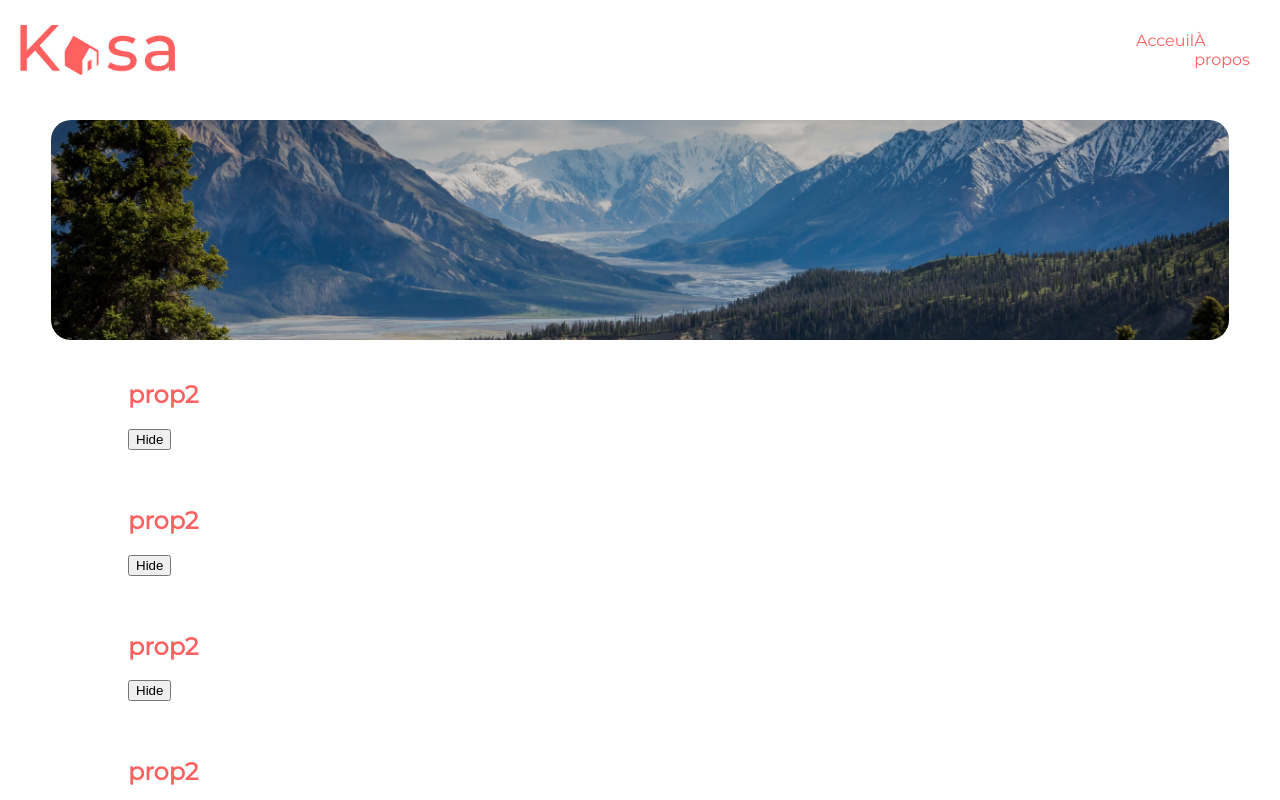
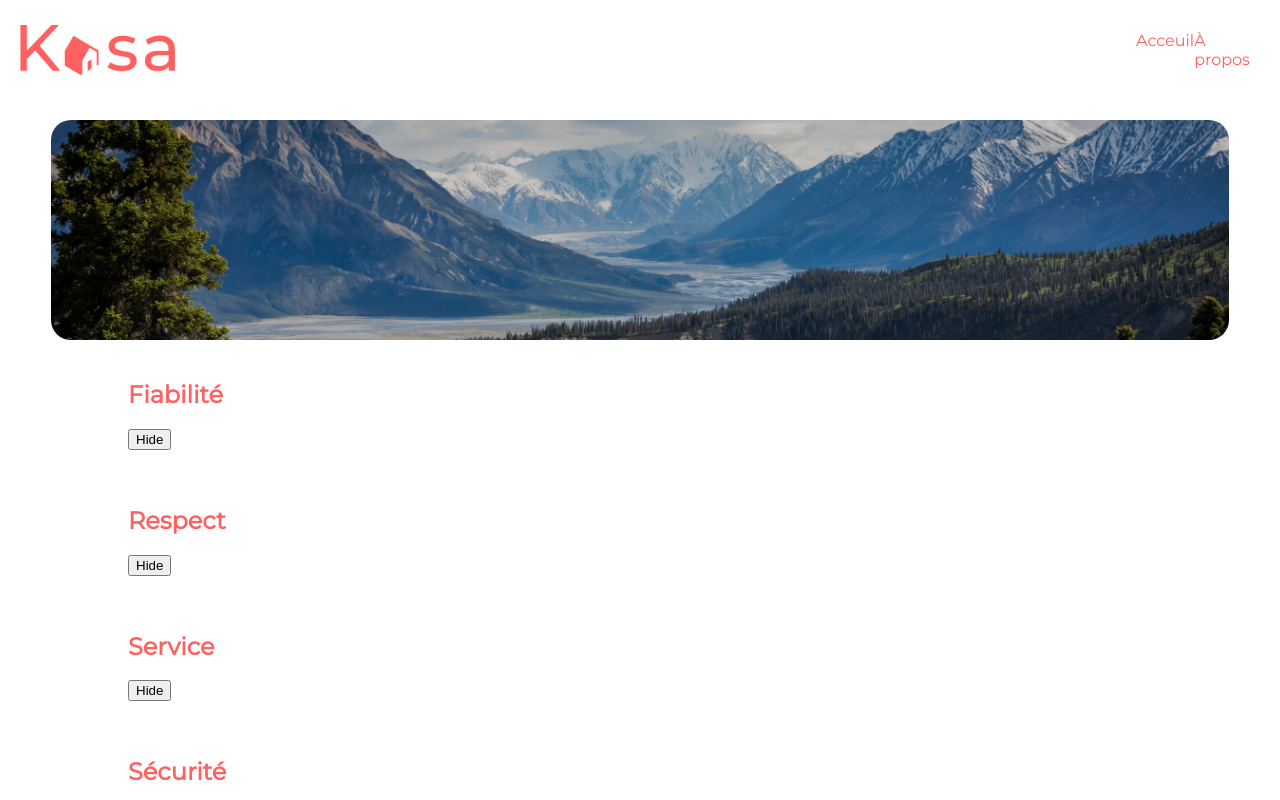
Before and after one commit to CMickus/Projet-6, a React (Create React App) app: page /A-propos in a window 1280 px wide. Shown: the top 800 px of the page. Built offline with nearby package versions, Linux system fonts and the light colour scheme.

Commit message:
commit de quelques tests

```diff
--- a/src/components/Hidden-text.jsx
+++ b/src/components/Hidden-text.jsx
@@ -16,7 +16,7 @@ function displayOnClick(){
 
 import React, { useState } from "react";
 function Text(text) { return (<p>{text.description}</p>) };
-function HiddenText(prop) {
+function HiddenText({prop, prop2}) {
     const [isVisible, setVisible] = useState(true);
 
     const onClick = () => setVisible(!isVisible);
@@ -24,11 +24,11 @@ function HiddenText(prop) {
     return (
         <div>
             <div>
-                <h2>prop2</h2>
+                <h2>{prop2}</h2>
                 <button onClick={onClick}>{isVisible ? 'Hide' : 'Show'}</button>
                 {isVisible ? <Text /> : null}
             </div>
-            <Text key={prop} text={prop} />
+            <Text key={prop.id} text={prop} />
         </div>
     );
 }
--- a/src/pages/a-propos.jsx
+++ b/src/pages/a-propos.jsx
@@ -29,16 +29,16 @@ export function Apropos() {
       <Banner title='' image={banner2}/>
       <main className={style.textdiv}>
         <div className={style.card}>
-         <HiddenText key="1st" info={data[0]} info2='Fiabilité'/>
+         <HiddenText key="1st" prop={data[0]} prop2='Fiabilité'/>
         </div>
         <div className={style.card}>
-          <HiddenText key="2nd" info={data[1]} info2='Respect'/>
+          <HiddenText key="2nd" prop={data[1]} prop2='Respect'/>
         </div>
         <div className={style.card}>
-         <HiddenText key="3rd" info={data[2]} info2='Service'/>
+         <HiddenText key="3rd" prop={data[2]} prop2='Service'/>
         </div>
         <div className={style.card}>
-          <HiddenText key="4th" info={data[3]} info2='Sécurité'/>
+          <HiddenText key="4th" prop={data[3]} prop2='Sécurité'/>
         </div>
       </main>
     </>
--- a/src/pages/logements.jsx
+++ b/src/pages/logements.jsx
@@ -40,7 +40,8 @@ export function Logement() {
             </div>
           </div>
           <div>
-            <HiddenText key={item.id} prop={item}/>
+            <HiddenText key={item.id} prop={item} prop2="description"/>
+            <HiddenText key='a voir' prop={item} prop2='Equipement'/>
           </div>
         </>
       )
```
